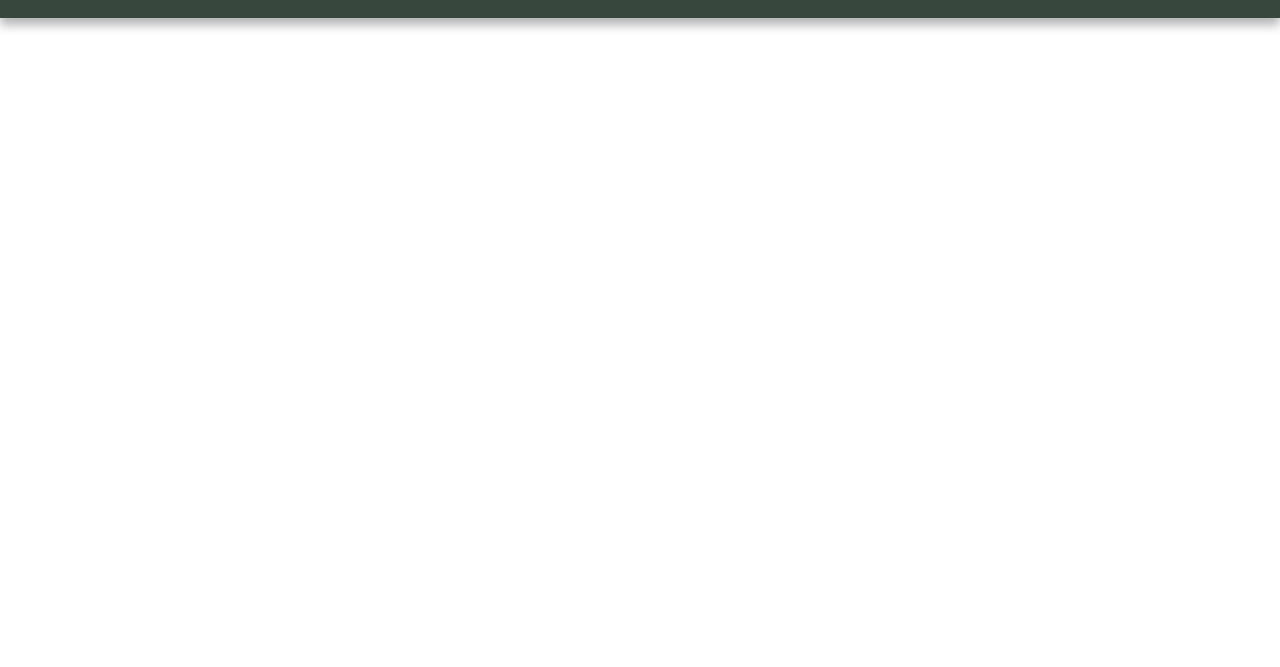
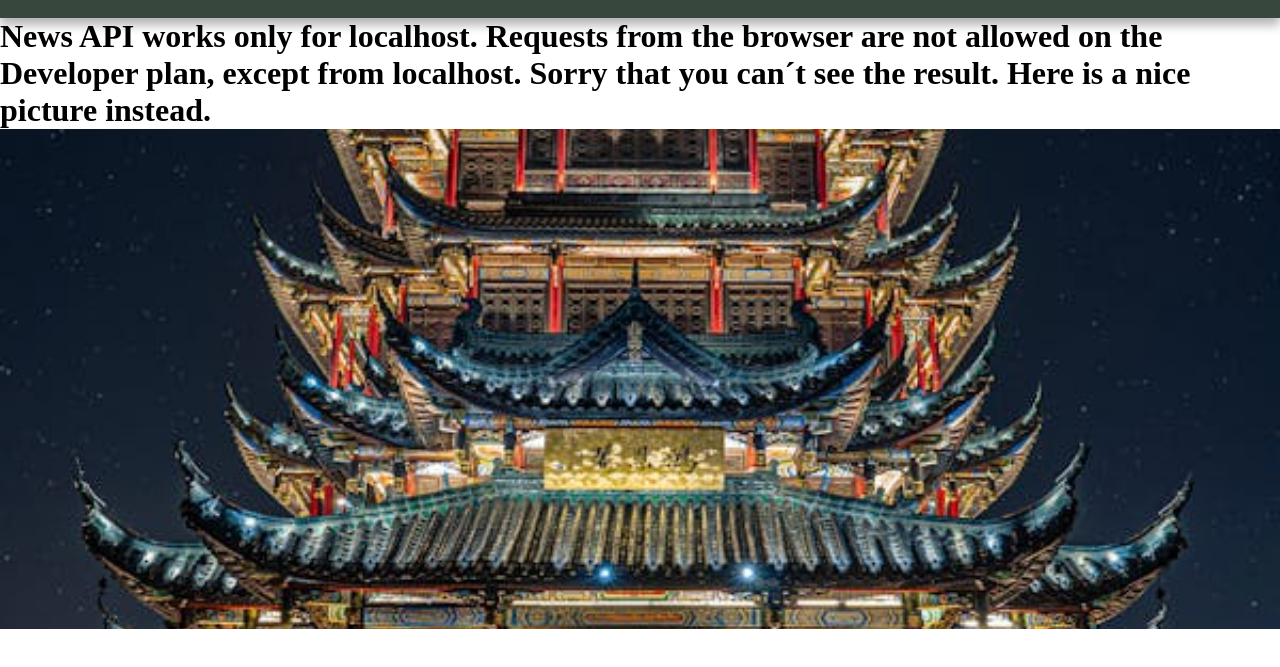
Before and after one commit to HildaAb/search-app, a plain HTML site: page index.html in a window 1280 px wide. Shown: the part 65-732 px from the top of the page. Drawn offline with Linux system fonts and the light colour scheme; no server answers.

Commit message:
News API works only for localhost.

```diff
--- a/index.html
+++ b/index.html
@@ -21,7 +21,12 @@
         </div>
       </div>
     </nav>
-
+    <h1>
+      News API works only for localhost. Requests from the browser are not
+      allowed on the Developer plan, except from localhost. Sorry that you can´t
+      see the result. Here is a nice picture instead.
+    </h1>
+    <img src="SearchApp1.jpeg" class="japan" />
     <main class="blog-container obj-width" id="blog-container"></main>
     <script src="app.js"></script>
   </body>
--- a/style.css
+++ b/style.css
@@ -92,6 +92,12 @@ nav {
   margin-bottom: 1rem;
 }
 
+.japan {
+  width: 100%;
+  height: 500px;
+  object-fit: cover;
+}
+
 @media (max-width: 500px) {
   nav {
     padding: 0 20px;
```
